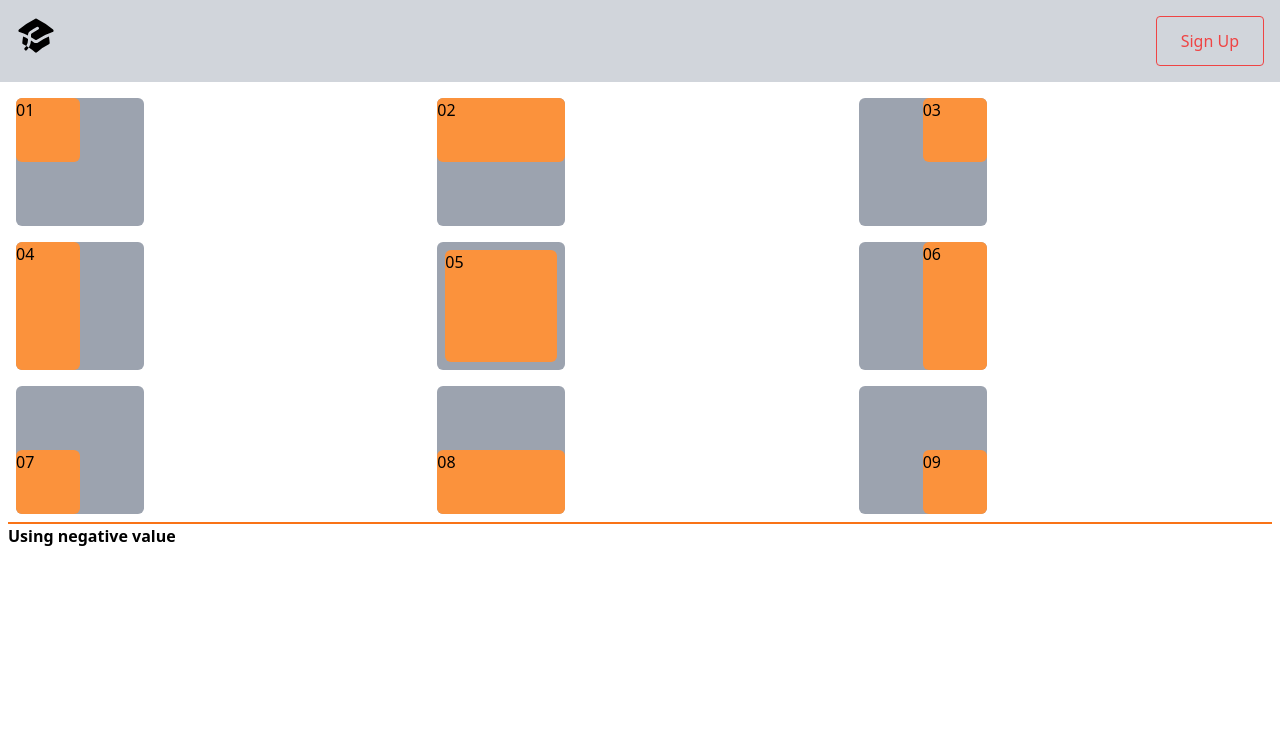
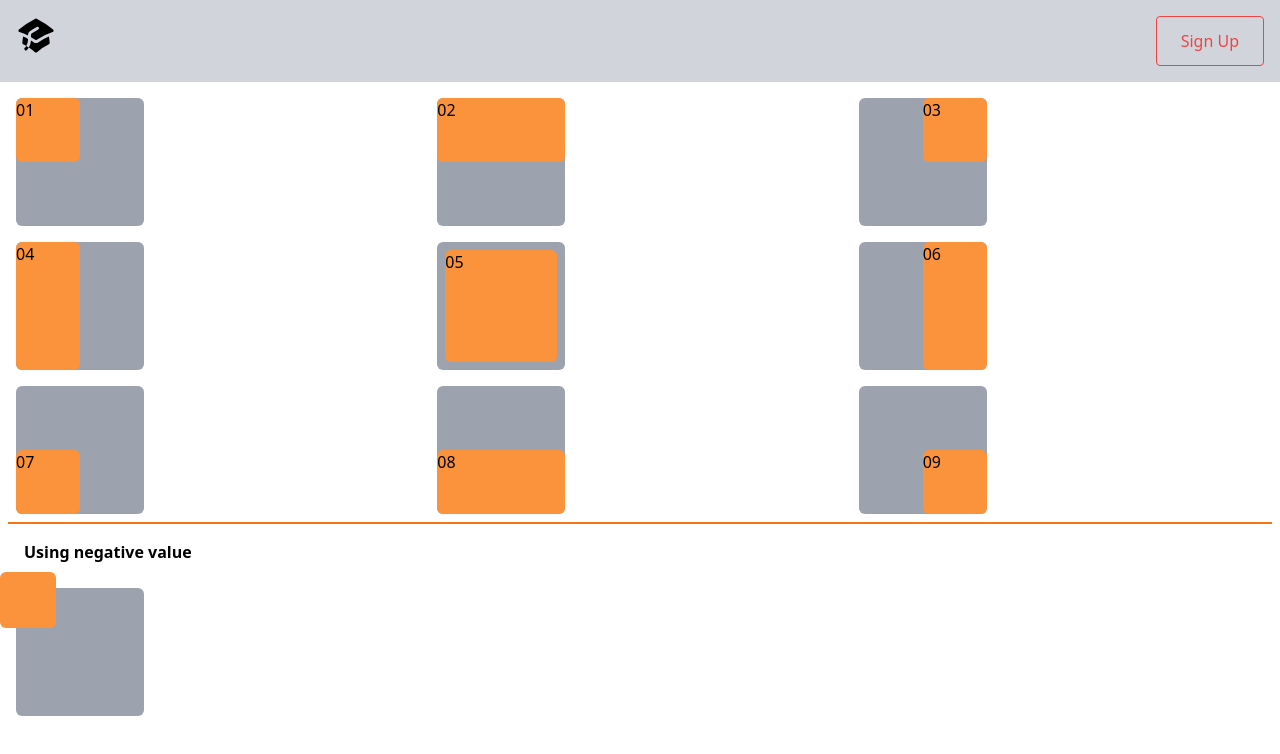
Before and after one commit to ub-victor/Tailwind-Exercises, a plain HTML site: page index.html in a window 1280 px wide. Drawn offline with nearby package versions, Linux system fonts and the light colour scheme.

Commit message:
initial commit

```diff
--- a/index.html
+++ b/index.html
@@ -63,10 +63,10 @@
             </div>
         </div>
         <div class="border border-orange-500 "></div>
-        <h2 class="font-bold">Using negative value</h2>
+        <h2 class="font-bold p-4">Using negative value</h2>
         <div>
-            <div class="relative size-32">
-
+            <div class="relative size-32 bg-gray-400 rounded-md m-2">
+                <div class="absolute -top-4 -left-4 size-14 bg-orange-400 rounded-md"></div>
             </div>
         </div>
     </div>
```
